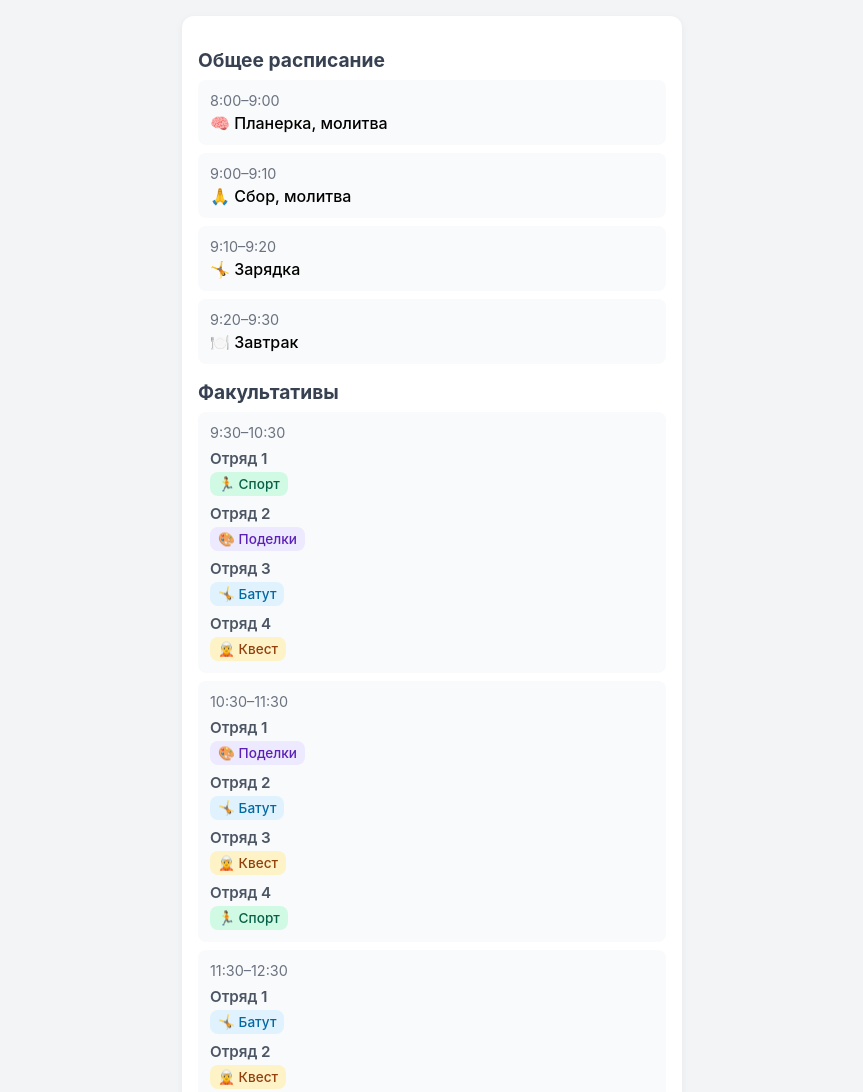
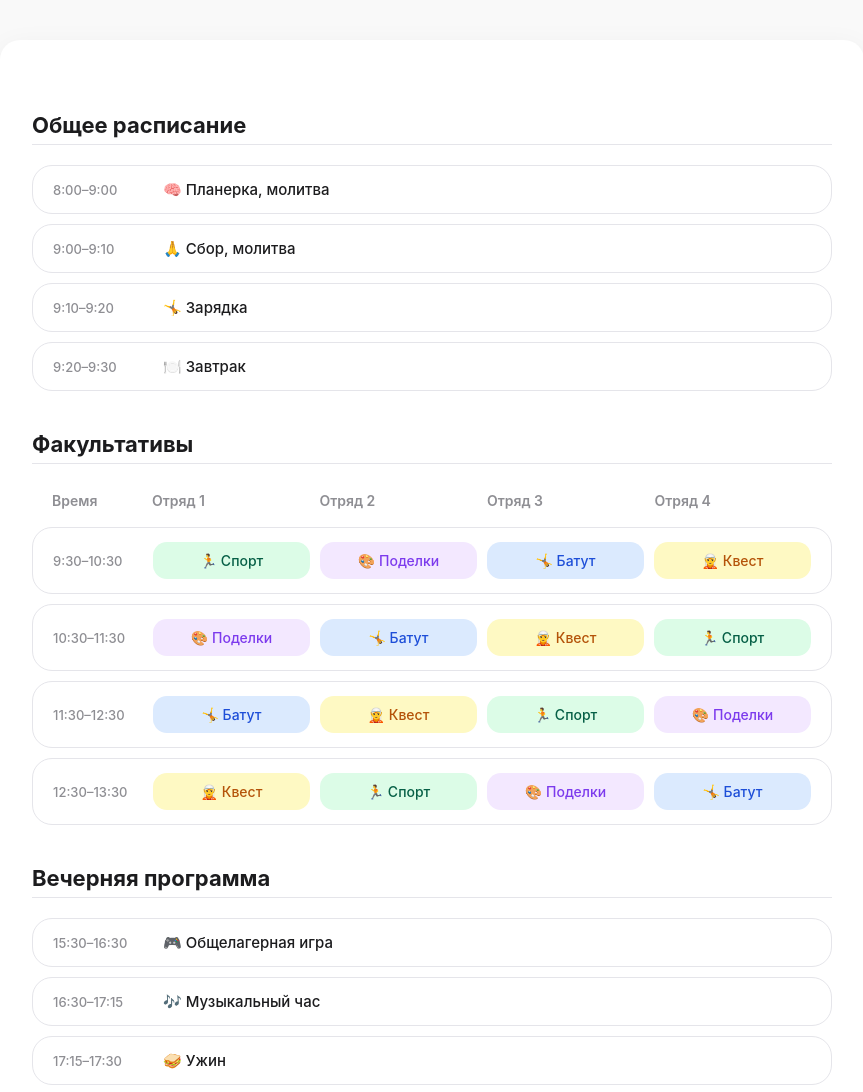
Before and after one commit to oleh-satoshi/camp, a plain HTML site: page index.html in a window 1280 px wide. Shown: the top 1092 px of the page, without its empty margins (208-1071 px from the left). Drawn offline with Linux system fonts and the light colour scheme.

Commit message:
Update index.html

```diff
--- a/index.html
+++ b/index.html
@@ -3,109 +3,184 @@
 <head>
   <meta charset="UTF-8" />
   <meta name="viewport" content="width=device-width, initial-scale=1.0"/>
-  <title>Лагерь – Мобильная Версия</title>
+  <title>Расписание лагеря</title>
   <style>
-    * {
-      box-sizing: border-box;
+    :root {
+      --font: -apple-system, BlinkMacSystemFont, "San Francisco", "Segoe UI", "Helvetica Neue", sans-serif;
+      --bg: #f9f9f9;
+      --card-bg: #ffffff;
+      --text: #1c1c1e;
+      --muted: #8e8e93;
+      --border: #e5e5ea;
+      --radius: 20px;
     }
+
     body {
-      font-family: -apple-system, BlinkMacSystemFont, "Segoe UI", Roboto, "Helvetica Neue", Arial, sans-serif;
       margin: 0;
-      padding: 1rem;
-      background-color: #f3f4f6;
+      padding: 0;
+      font-family: var(--font);
+      background-color: var(--bg);
+      color: var(--text);
+      font-size: 15px;
     }
+
     .container {
-      max-width: 500px;
-      margin: 0 auto;
-      background: #fff;
-      border-radius: 12px;
-      box-shadow: 0 2px 8px rgba(0,0,0,0.05);
-      padding: 1rem;
+      max-width: 800px;
+      margin: 40px auto;
+      padding: 32px;
+      background: var(--card-bg);
+      border-radius: var(--radius);
+      box-shadow: 0 8px 30px rgba(0, 0, 0, 0.06);
     }
+
     h2 {
-      font-size: 1.2rem;
-      color: #374151;
-      margin-top: 1rem;
-      margin-bottom: 0.5rem;
+      font-size: 22px;
+      margin-top: 40px;
+      margin-bottom: 20px;
+      font-weight: 700;
+      color: var(--text);
+      border-bottom: 1px solid var(--border);
+      padding-bottom: 6px;
     }
+
     .entry {
-      background: #f9fafb;
-      padding: 0.75rem;
-      border-radius: 8px;
-      margin-bottom: 0.5rem;
+      display: flex;
+      justify-content: flex-start;
+      gap: 20px;
+      align-items: center;
+      padding: 14px 20px;
+      margin-bottom: 10px;
+      background: var(--card-bg);
+      border-radius: var(--radius);
+      font-weight: 500;
+      border: 1px solid var(--border);
     }
+
     .time {
-      font-size: 0.9rem;
-      color: #6b7280;
+      color: var(--muted);
+      font-size: 13px;
+      font-weight: 500;
+      width: 90px;
+      flex-shrink: 0;
     }
-    .desc {
+
+    .grid {
+      display: grid;
+      grid-template-columns: 90px repeat(4, 1fr);
+      gap: 10px;
+      align-items: center;
+      margin-bottom: 10px;
+      padding: 14px 20px;
+      background: var(--card-bg);
+      border-radius: var(--radius);
+      border: 1px solid var(--border);
+    }
+
+    .grid.header {
+      background: transparent;
+      font-weight: 600;
+      font-size: 14px;
+      padding: 8px 20px;
+      color: var(--muted);
+      border: none;
+      margin-bottom: 10px;
+    }
+
+    .badge {
+      font-size: 14px;
       font-weight: 500;
-      margin-top: 4px;
+      text-align: center;
+      padding: 10px 12px;
+      border-radius: 14px;
+      white-space: nowrap;
     }
-    .badge {
-      display: inline-block;
-      padding: 4px 8px;
-      border-radius: 8px;
-      font-size: 0.85rem;
-      font-weight: 500;
-      margin-top: 4px;
+
+    .sport {
+      background: #dcfce7;
+      color: #065f46;
     }
-    .sport { background-color: #d1fae5; color: #065f46; }
-    .craft { background-color: #ede9fe; color: #5b21b6; }
-    .trampoline { background-color: #e0f2fe; color: #0369a1; }
-    .quest { background-color: #fef3c7; color: #92400e; }
-    .squad-title {
-      font-weight: 600;
-      margin-top: 0.5rem;
-      font-size: 0.95rem;
-      color: #4b5563;
+
+    .craft {
+      background: #f3e8ff;
+      color: #7c3aed;
+    }
+
+    .trampoline {
+      background: #dbeafe;
+      color: #1d4ed8;
+    }
+
+    .quest {
+      background: #fef9c3;
+      color: #b45309;
+    }
+
+    @media (max-width: 768px) {
+      .grid {
+        grid-template-columns: 1fr;
+      }
+      .grid.header {
+        display: none;
+      }
     }
   </style>
 </head>
 <body>
   <div class="container">
     <h2>Общее расписание</h2>
-    <div class="entry"><div class="time">8:00–9:00</div><div class="desc">🧠 Планерка, молитва</div></div>
-    <div class="entry"><div class="time">9:00–9:10</div><div class="desc">🙏 Сбор, молитва</div></div>
-    <div class="entry"><div class="time">9:10–9:20</div><div class="desc">🤸 Зарядка</div></div>
-    <div class="entry"><div class="time">9:20–9:30</div><div class="desc">🍽️ Завтрак</div></div>
+    <div class="entry"><div class="time">8:00–9:00</div><div>🧠 Планерка, молитва</div></div>
+    <div class="entry"><div class="time">9:00–9:10</div><div>🙏 Сбор, молитва</div></div>
+    <div class="entry"><div class="time">9:10–9:20</div><div>🤸 Зарядка</div></div>
+    <div class="entry"><div class="time">9:20–9:30</div><div>🍽️ Завтрак</div></div>
 
     <h2>Факультативы</h2>
-    <div class="entry">
+
+    <div class="grid header">
+      <div>Время</div>
+      <div>Отряд 1</div>
+      <div>Отряд 2</div>
+      <div>Отряд 3</div>
+      <div>Отряд 4</div>
+    </div>
+
+    <div class="grid">
       <div class="time">9:30–10:30</div>
-      <div class="squad-title">Отряд 1</div><div class="badge sport">🏃 Спорт</div>
-      <div class="squad-title">Отряд 2</div><div class="badge craft">🎨 Поделки</div>
-      <div class="squad-title">Отряд 3</div><div class="badge trampoline">🤸 Батут</div>
-      <div class="squad-title">Отряд 4</div><div class="badge quest">🧝 Квест</div>
+      <div class="badge sport">🏃 Спорт</div>
+      <div class="badge craft">🎨 Поделки</div>
+      <div class="badge trampoline">🤸 Батут</div>
+      <div class="badge quest">🧝 Квест</div>
     </div>
-    <div class="entry">
+
+    <div class="grid">
       <div class="time">10:30–11:30</div>
-      <div class="squad-title">Отряд 1</div><div class="badge craft">🎨 Поделки</div>
-      <div class="squad-title">Отряд 2</div><div class="badge trampoline">🤸 Батут</div>
-      <div class="squad-title">Отряд 3</div><div class="badge quest">🧝 Квест</div>
-      <div class="squad-title">Отряд 4</div><div class="badge sport">🏃 Спорт</div>
+      <div class="badge craft">🎨 Поделки</div>
+      <div class="badge trampoline">🤸 Батут</div>
+      <div class="badge quest">🧝 Квест</div>
+      <div class="badge sport">🏃 Спорт</div>
     </div>
-    <div class="entry">
+
+    <div class="grid">
       <div class="time">11:30–12:30</div>
-      <div class="squad-title">Отряд 1</div><div class="badge trampoline">🤸 Батут</div>
-      <div class="squad-title">Отряд 2</div><div class="badge quest">🧝 Квест</div>
-      <div class="squad-title">Отряд 3</div><div class="badge sport">🏃 Спорт</div>
-      <div class="squad-title">Отряд 4</div><div class="badge craft">🎨 Поделки</div>
+      <div class="badge trampoline">🤸 Батут</div>
+      <div class="badge quest">🧝 Квест</div>
+      <div class="badge sport">🏃 Спорт</div>
+      <div class="badge craft">🎨 Поделки</div>
     </div>
-    <div class="entry">
+
+    <div class="grid">
       <div class="time">12:30–13:30</div>
-      <div class="squad-title">Отряд 1</div><div class="badge quest">🧝 Квест</div>
-      <div class="squad-title">Отряд 2</div><div class="badge sport">🏃 Спорт</div>
-      <div class="squad-title">Отряд 3</div><div class="badge craft">🎨 Поделки</div>
-      <div class="squad-title">Отряд 4</div><div class="badge trampoline">🤸 Батут</div>
+      <div class="badge quest">🧝 Квест</div>
+      <div class="badge sport">🏃 Спорт</div>
+      <div class="badge craft">🎨 Поделки</div>
+      <div class="badge trampoline">🤸 Батут</div>
     </div>
 
     <h2>Вечерняя программа</h2>
-    <div class="entry"><div class="time">15:30–16:30</div><div class="desc">🎮 Общелагерная игра</div></div>
-    <div class="entry"><div class="time">16:30–17:15</div><div class="desc">🎶 Музыкальный час</div></div>
-    <div class="entry"><div class="time">17:15–17:30</div><div class="desc">🍽️ Ужин</div></div>
-    <div class="entry"><div class="time">17:30–18:00</div><div class="desc">🕊️ Служение</div></div>
-    <div class="entry"><div class="time">18:00–19:00</div><div class="desc">🧹🙏 Планёрка, уборка, молитва</div></div>
+    <div class="entry"><div class="time">15:30–16:30</div><div>🎮 Общелагерная игра</div></div>
+    <div class="entry"><div class="time">16:30–17:15</div><div>🎶 Музыкальный час</div></div>
+    <div class="entry"><div class="time">17:15–17:30</div><div>🥪 Ужин</div></div>
+    <div class="entry"><div class="time">17:30–18:00</div><div>🕊️ Служение</div></div>
+    <div class="entry"><div class="time">18:00–19:00</div><div>🧹🙏 Планёрка, уборка, молитва</div></div>
   </div>
 </body>
 </html>
```
